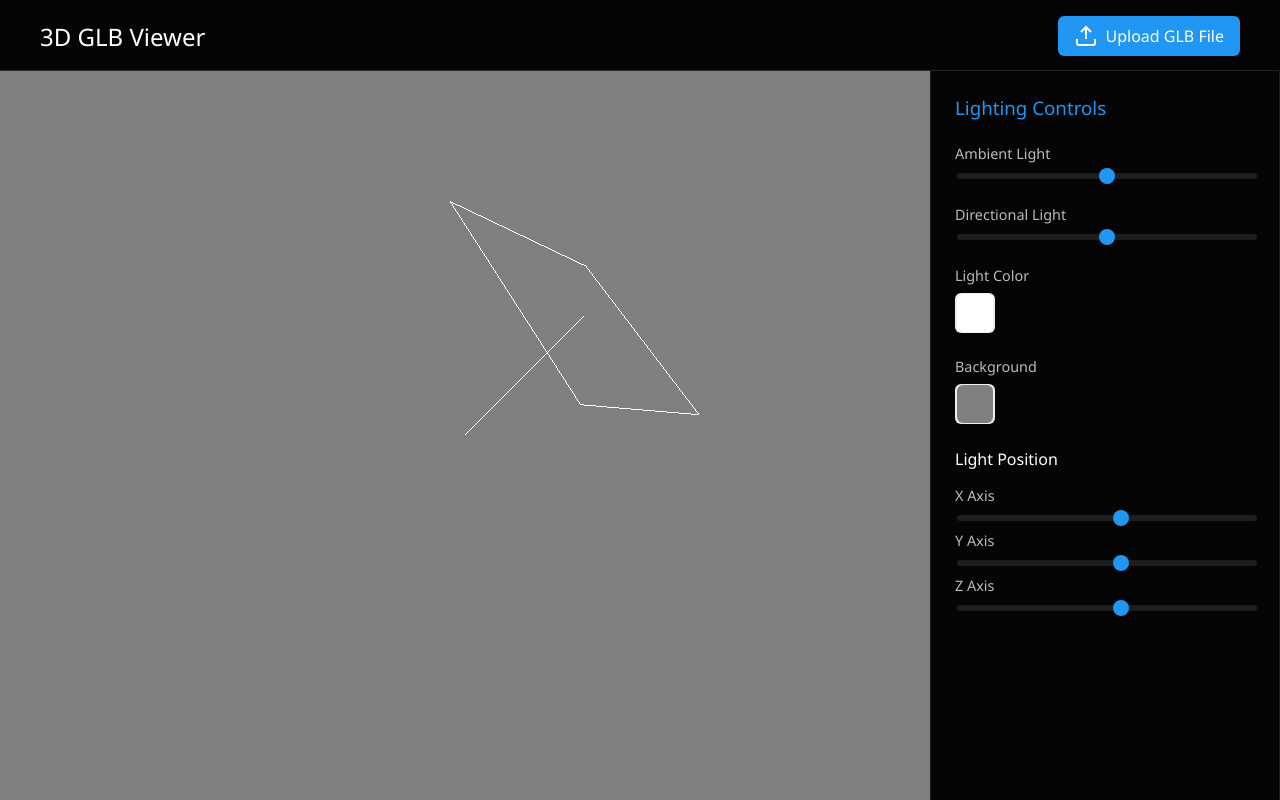
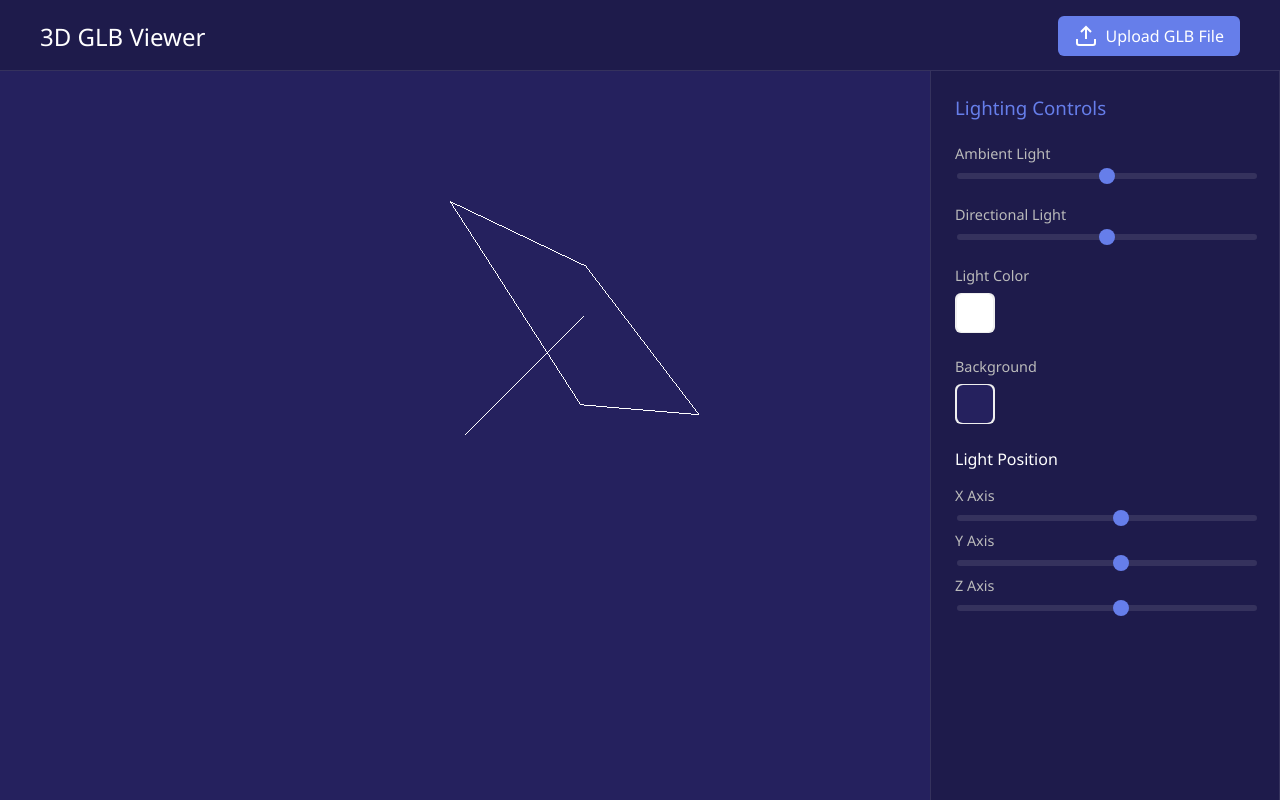
Before and after one commit to prabhasha2006/glb-viewer, a plain HTML site: page index.html in a window 1280 px wide. Drawn offline with nearby package versions, Linux system fonts and the light colour scheme.

Commit message:
color changes

```diff
--- a/index.html
+++ b/index.html
@@ -43,7 +43,7 @@
         <div class="control-group">
             <label>
                 <span>Background</span>
-                <input type="color" id="bg-color" value="#808080">
+                <input type="color" id="bg-color" value="#25215E">
             </label>
         </div>
         <div class="control-group light-position">
--- a/styles.css
+++ b/styles.css
@@ -19,7 +19,7 @@ canvas {
     top: 0;
     left: 0;
     right: 0;
-    background: rgba(0, 0, 0, 0.8);
+    background: #1E1B4B;
     backdrop-filter: blur(10px);
     z-index: 100;
     height: 70px;
@@ -46,7 +46,7 @@ canvas {
     display: flex;
     align-items: center;
     gap: 0.5rem;
-    background: #2196f3;
+    background: #667eea;
     color: white;
     padding: 0.5rem 1rem;
     border-radius: 6px;
@@ -55,7 +55,7 @@ canvas {
 }
 
 .upload-btn:hover {
-    background: #1976d2;
+    background: #5a6fd6;
 }
 
 .control-panel {
@@ -63,7 +63,7 @@ canvas {
     height: calc(100vh - 70px);
     top: 70px;
     right: 0;
-    background: rgba(0, 0, 0, 0.8);
+    background: #1E1B4B;
     backdrop-filter: blur(10px);
     padding: 1.5rem;
     border-radius: 0px;
@@ -74,7 +74,7 @@ canvas {
 .control-panel h3 {
     margin: 0 0 1.5rem 0;
     font-weight: 500;
-    color: #2196f3;
+    color: #667eea;
 }
 
 .control-panel h4 {
@@ -111,14 +111,14 @@ input[type="range"]::-webkit-slider-thumb {
     -webkit-appearance: none;
     width: 16px;
     height: 16px;
-    background: #2196f3;
+    background: #667eea;
     border-radius: 50%;
     cursor: pointer;
     transition: background 0.3s;
 }
 
 input[type="range"]::-webkit-slider-thumb:hover {
-    background: #1976d2;
+    background: #5a6fd6;
 }
 
 input[type="color"] {
--- a/viewer.js
+++ b/viewer.js
@@ -4,10 +4,10 @@ import { GLTFLoader } from 'three/addons/loaders/GLTFLoader.js';
 
 // Scene setup
 const scene = new THREE.Scene();
-scene.background = new THREE.Color(0x808080);
+scene.background = new THREE.Color(0x25215E); // 0x808080
 
-const _width = window.innerWidth - 350
-const _height = window.innerHeight - 70
+let _width = window.innerWidth - 350
+let _height = window.innerHeight - 70
 
 // Add background color control
 const bgColorPicker = document.getElementById('bg-color');
@@ -96,9 +96,11 @@ document.getElementById('file-input').addEventListener('change', function(event)
 // Handle window resize
 window.addEventListener('resize', onWindowResize, false);
 function onWindowResize() {
-    camera.aspect = window.innerWidth / window.innerHeight;
+    _width = window.innerWidth - 350
+    _height = window.innerHeight - 70
+    camera.aspect = _width / _height;
     camera.updateProjectionMatrix();
-    renderer.setSize(window.innerWidth, window.innerHeight);
+    renderer.setSize(_width, _height);
 }
 
 // Light position controls
```
